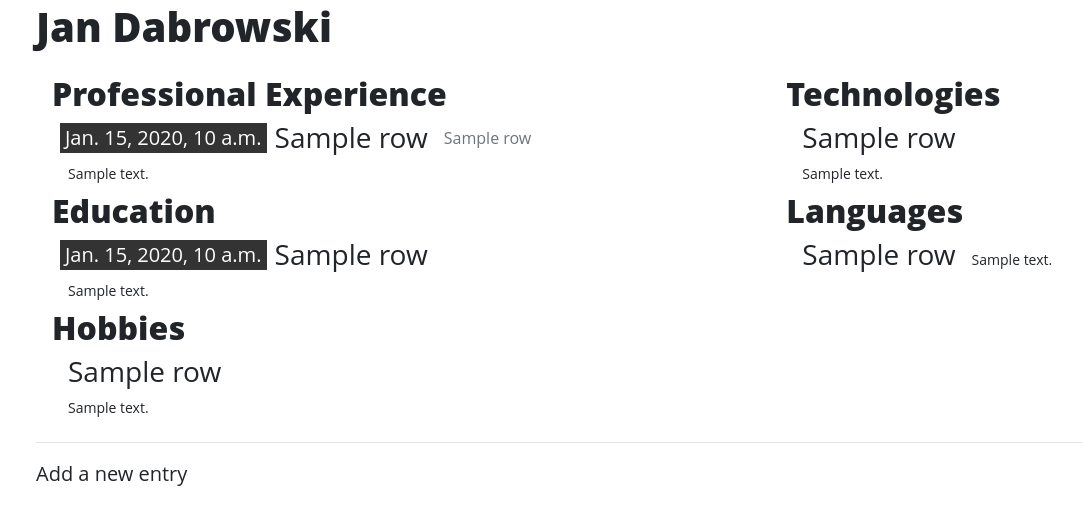
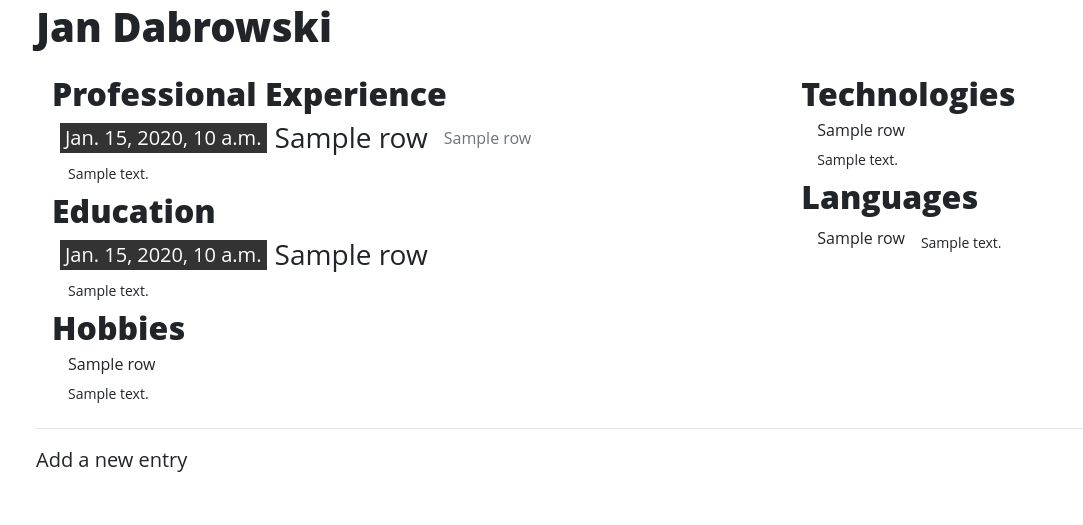
Before and after one commit to johndab/portfolio, a Django app: template cv/templates/cv/cv.html in a window 1280 px wide. Shown: the part 65-590 px from the top of the page, without its empty margins (49-1132 px from the left). Run offline with Django 3.2, Linux system fonts and the light colour scheme; the template is opened without the code that fills it: most values are stand-ins (such as "Sample title", 1, 10 or a date in 2020); some libraries are stand-ins or nearby versions.

Commit message:
update css

```diff
--- a/cv/static/css/cv.css
+++ b/cv/static/css/cv.css
@@ -10,6 +10,27 @@
   color: white;
 }
 
+#technologies .h2 {
+  font-size: 18px;
+}
+#technologies .title {
+  font-size: 16px;
+}
+
+#languages .h2 {
+  font-size: 18px;
+}
+#languages .title {
+  font-size: 16px;
+}
+
+#hobbies .h2 {
+  font-size: 18px;
+}
+#hobbies .title {
+  font-size: 16px;
+}
+
 .item .subtitle {
   font-size: 16px;
 }
--- a/cv/templates/cv/cv.html
+++ b/cv/templates/cv/cv.html
@@ -49,7 +49,7 @@
           {% endfor %}
         </div>
       </div>
-      <div>
+      <div class="col-12 col-md-4">
         <div id="technologies">
           <h2>Technologies</h2>
 
```
